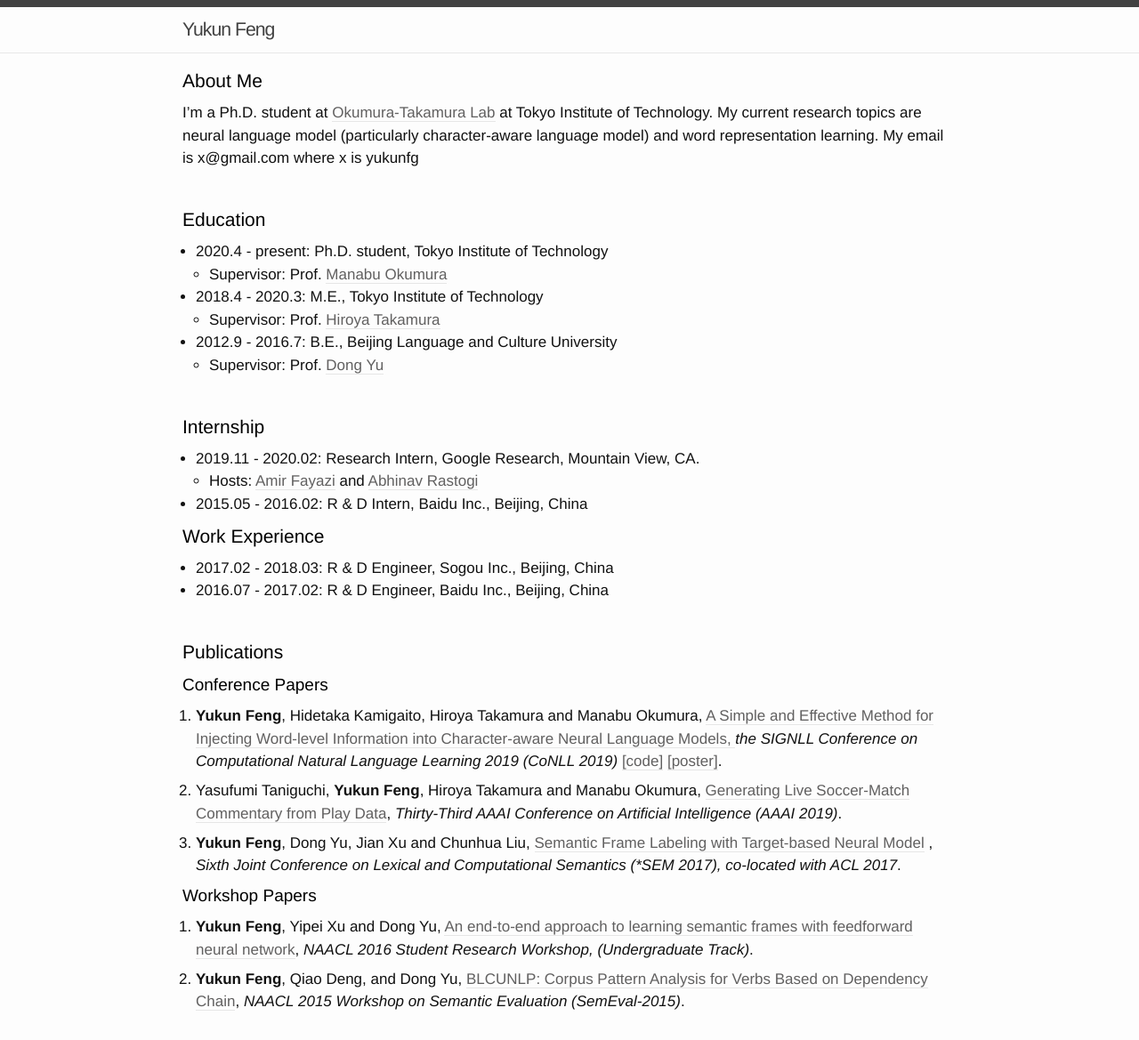
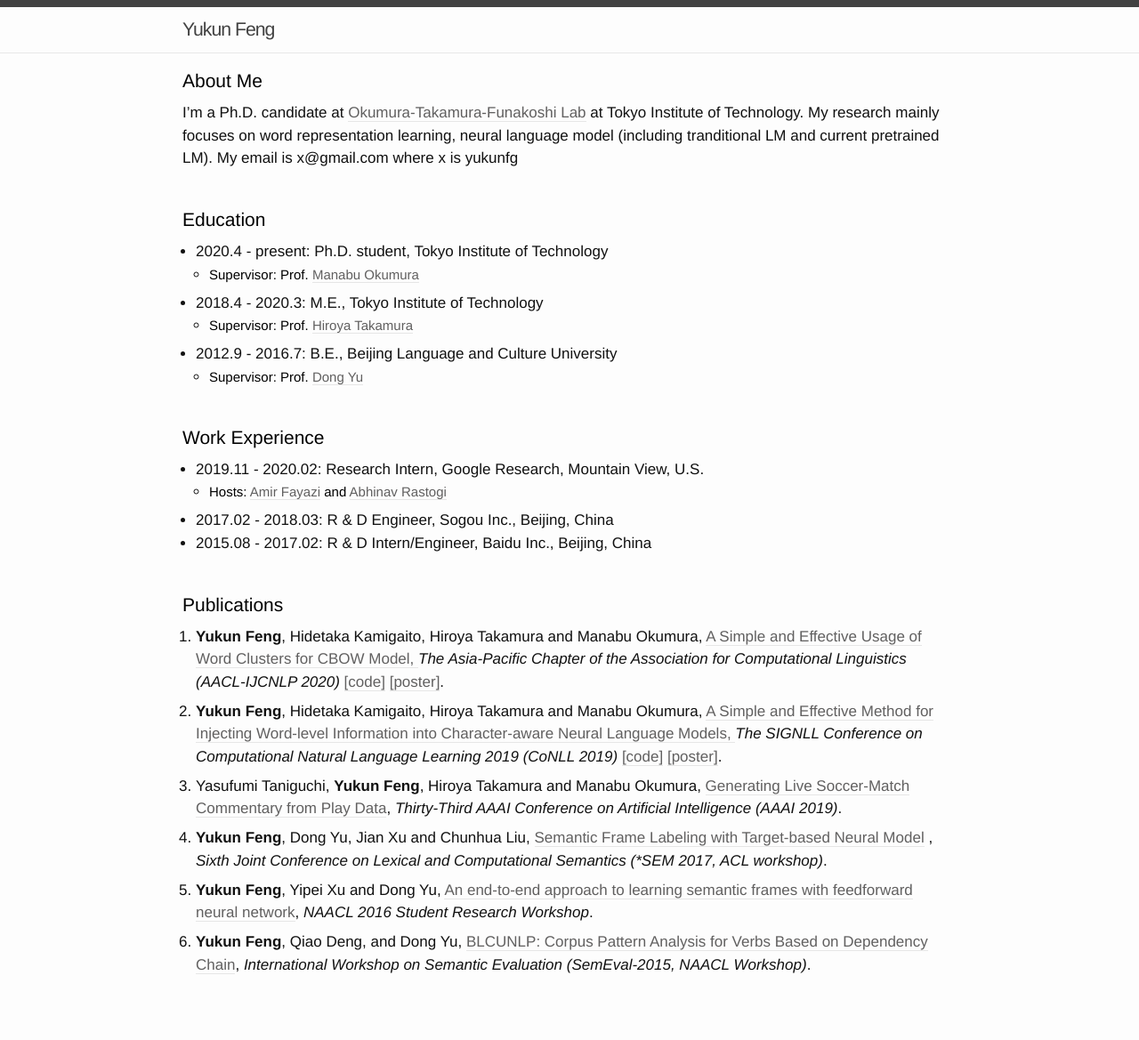
Before and after one commit to yukunfeng/yukunfeng.github.io, a Jekyll site: the page built from index.md, in a window 1280 px wide. Shown: the whole page at 89% size. Built offline with Jekyll 4.4.1, drawn with Linux system fonts in a browser that asks for light colours; after the commit the page ends 1127 px from its top, so only the background shows below that.

Commit message:
add one AACL paper

```diff
--- a/index.md
+++ b/index.md
@@ -20,42 +20,44 @@ layout: page
 
 
 <p style="color:black;font-size:21px;font-weight:Semibold">About Me</p>
-I'm a Ph.D. student at  <a id="link" class="underline" href="http://lr-www.pi.titech.ac.jp/wp/">Okumura-Takamura Lab</a> at
-Tokyo Institute of Technology.  My current research topics are neural language model (particularly
-character-aware language model) and word
-representation learning. My email is x@gmail.com  where x is yukunfg
+I'm a Ph.D. candidate at  <a id="link" class="underline" href="http://lr-www.pi.titech.ac.jp/wp/">Okumura-Takamura-Funakoshi Lab</a> at
+Tokyo Institute of Technology.  My research mainly focuses on word
+representation learning, neural language model (including tranditional LM
+and current pretrained LM). My email is x@gmail.com  where x is yukunfg
 
 <br>
 <p style="color:black;font-size:21px;font-weight:Semibold">Education</p>
 - 2020.4 - present: Ph.D. student, Tokyo Institute of Technology
-    - Supervisor: Prof. <a id="link" class="underline" href="http://www.lr.pi.titech.ac.jp/~oku/index-e.html">Manabu Okumura</a>
+    - <p style="color:black;font-size:15px;font-weight:Semibold">Supervisor: Prof. <a id="link" class="underline" href="http://www.lr.pi.titech.ac.jp/~oku/index-e.html">Manabu Okumura</a></p>
 - 2018.4 - 2020.3: M.E., Tokyo Institute of Technology
-    - Supervisor: Prof. <a id="link" class="underline" href="http://www.lr.pi.titech.ac.jp/~takamura/">Hiroya Takamura</a>
+    - <p style="color:black;font-size:15px;font-weight:Semibold">Supervisor: Prof. <a id="link" class="underline" href="http://www.lr.pi.titech.ac.jp/~takamura/">Hiroya Takamura</a></p>
 - 2012.9 - 2016.7: B.E., Beijing Language and Culture University
-    - Supervisor: Prof. <a id="link" class="underline" href="http://faculty.blcu.edu.cn/yudong">Dong Yu</a>
+    - <p style="color:black;font-size:15px;font-weight:Semibold">Supervisor: Prof. <a id="link" class="underline" href="http://faculty.blcu.edu.cn/yudong">Dong Yu</a></p>
 
 <br>
 
-<p style="color:black;font-size:21px;font-weight:Semibold">Internship</p>
-- 2019.11 - 2020.02: Research Intern, Google Research, Mountain View, CA.
-    - Hosts: <a id="link" class="underline" href="https://www.linkedin.com/in/amir-fayazi-aba57831/">Amir Fayazi</a> and <a id="link" class="underline" href="https://www.linkedin.com/in/abhinav-rastogi-0a466934/">Abhinav Rastogi</a>
-- 2015.05 - 2016.02: R & D Intern, Baidu Inc., Beijing, China
-<br>
-
 <p style="color:black;font-size:21px;font-weight:Semibold">Work Experience</p>
+- 2019.11 - 2020.02: Research Intern, Google Research, Mountain View, U.S.
+    - <p style="color:black;font-size:15px;font-weight:Semibold"> Hosts: <a id="link" class="underline" href="https://www.linkedin.com/in/amir-fayazi-aba57831/">Amir Fayazi</a> and <a id="link" class="underline" href="https://www.linkedin.com/in/abhinav-rastogi-0a466934/">Abhinav Rastogi</a> </p>
 - 2017.02 - 2018.03: R & D Engineer, Sogou Inc., Beijing, China
-- 2016.07 - 2017.02: R & D Engineer, Baidu Inc., Beijing, China
+- 2015.08 - 2017.02: R & D Intern/Engineer, Baidu Inc., Beijing, China
 
 <br>
 
 <p style="color:black;font-size:21px;font-weight:Semibold">Publications</p>
 
-<p style="color:black;font-size:19px;font-weight:Semibold">Conference Papers</p>
+1. **Yukun Feng**, Hidetaka Kamigaito, Hiroya Takamura and Manabu Okumura,
+<a id="link" class="underline" href="to_add"> A Simple and Effective Usage of Word Clusters for CBOW Model,
+</a> *The Asia-Pacific Chapter of the Association for Computational Linguistics (AACL-IJCNLP 2020)* <a
+   id="link"
+   class="underline" href="https://github.com/yukunfeng/cluster-cbow">[code]</a> <a id="link"
+   class="underline"
+   href="to_add">[poster]</a>.
 
 1. **Yukun Feng**, Hidetaka Kamigaito, Hiroya Takamura and Manabu Okumura,
 <a id="link" class="underline" href="https://www.aclweb.org/anthology/K19-1086.pdf"> A Simple and
 Effective Method for Injecting Word-level Information into Character-aware Neural Language Models,
-</a> *the SIGNLL Conference on Computational Natural Language Learning 2019 (CoNLL 2019)* <a
+</a> *The SIGNLL Conference on Computational Natural Language Learning 2019 (CoNLL 2019)* <a
    id="link"
    class="underline" href="https://github.com/yukunfeng/char_word_lm">[code]</a> <a id="link"
    class="underline"
@@ -70,17 +72,14 @@ Effective Method for Injecting Word-level Information into Character-aware Neura
    <a id="link" class="underline" href=""></a>
 1. **Yukun Feng**, Dong Yu, Jian Xu and Chunhua Liu, <a id="link" class="underline"
    href="https://www.aclweb.org/anthology/S17-1010">Semantic Frame Labeling with Target-based
-   Neural Model</a> , *Sixth Joint Conference on Lexical and Computational Semantics (\*SEM 2017),
-   co-located with ACL 2017*.
-<br>
-<p style="color:black;font-size:19px;font-weight:Semibold">Workshop Papers</p>
+   Neural Model</a> , *Sixth Joint Conference on Lexical and Computational Semantics (\*SEM 2017, ACL workshop)*.
 
 1. **Yukun Feng**, Yipei Xu and Dong Yu,
    <a id="link" class="underline" href="https://www.aclweb.org/anthology/N/N16/N16-2001.pdf"> An
    end-to-end approach to learning semantic frames with feedforward neural network</a>, *NAACL 2016
-   Student Research Workshop, (Undergraduate Track)*.
+   Student Research Workshop*.
 
 1. **Yukun Feng**, Qiao Deng, and Dong Yu, <a id="link" class="underline"
    href="https://aclweb.org/anthology/S/S15/S15-2054.pdf"> BLCUNLP: Corpus Pattern Analysis for
-   Verbs Based on Dependency Chain</a>, *NAACL 2015 Workshop on Semantic Evaluation
-   (SemEval-2015)*.
+   Verbs Based on Dependency Chain</a>, *International Workshop on Semantic Evaluation
+   (SemEval-2015, NAACL Workshop)*.
```
